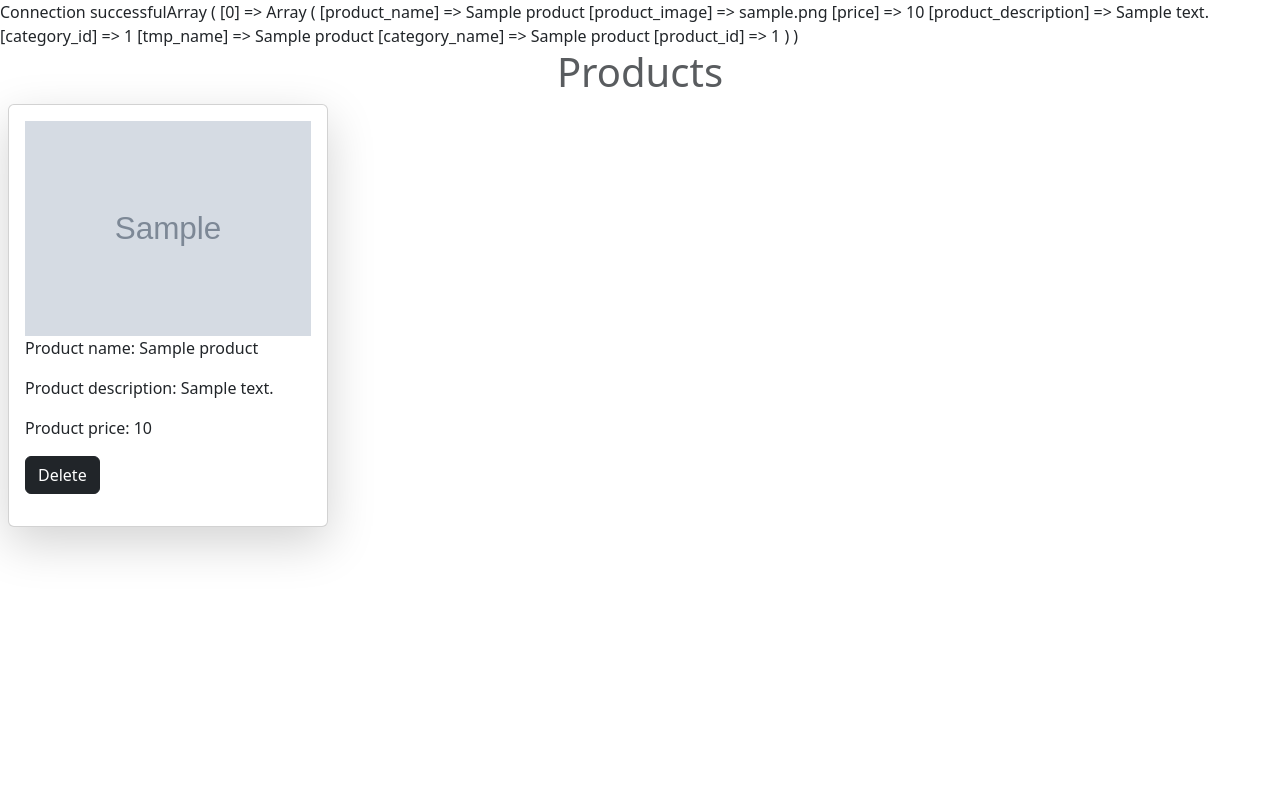
After one commit to nobelium24/another_php_class, a PHP site: page /viewProducts.php in a window 1280 px wide. The commit adds this page. Run offline with PHP 8.4, Linux system fonts and the light colour scheme; tables that the repository leaves empty or names only in its code hold one stand-in row (values such as "Sample post"); grey boxes marked "Sample" are stand-in pictures.

Commit message:
another class

```diff
--- /dev/null
+++ b/viewProducts.php
@@ -0,0 +1,38 @@
+<?php
+require ("./connect.php");
+$query = "SELECT * FROM products";
+$response = mysqli_query($connect, $query);
+$data = mysqli_fetch_all($response, MYSQLI_ASSOC);
+print_r($data);
+?>
+
+<!DOCTYPE html>
+<html lang="en">
+<head>
+    <meta charset="UTF-8">
+    <meta name="viewport" content="width=device-width, initial-scale=1.0">
+    <title>Document</title>
+    <link href="https://cdn.jsdelivr.net/npm/bootstrap@5.3.3/dist/css/bootstrap.min.css" rel="stylesheet"
+    integrity="sha384-QWTKZyjpPEjISv5WaRU9OFeRpok6YctnYmDr5pNlyT2bRjXh0JMhjY6hW+ALEwIH" crossorigin="anonymous">
+</head>
+<body>
+    <section >
+        <h6 class="text-center text-muted display-6">Products</h6>
+        <section class="d-flex">
+            <?php for ($i = 0; $i < count($data); $i++) { ?>
+                <div class="card w-25 shadow-lg mx-2 p-3">
+                    <img src=<?php echo($data[$i]['product_image']) ?> alt="">
+                    <p>Product name: <?php echo ($data[$i]['product_name']) ?></p>
+                    <p>Product description: <?php echo ($data[$i]['product_description']) ?></p>
+                    <p>Product price: <?php echo ($data[$i]['price']) ?></p>
+
+                    <form action="delete.php" method="post">
+                        <input type="hidden" name="product_id" value=<?php echo($data[$i]['product_id']) ?>>
+                        <button class="btn btn-dark">Delete</button>
+                    </form>
+                </div>
+        <?php } ?>
+        </section>
+    </section>
+</body>
+</html>
```
Also changed, not shown: delete.php (added, +10 -0 lines), uploadProducts.php (+28 -7 lines), images/codm_2022-08-06_02_05_52.jpg (added), images/codm_2022-08-09_07_17_20.jpg (added), images/codm_2022-08-11_09_55_46.jpg (added).
